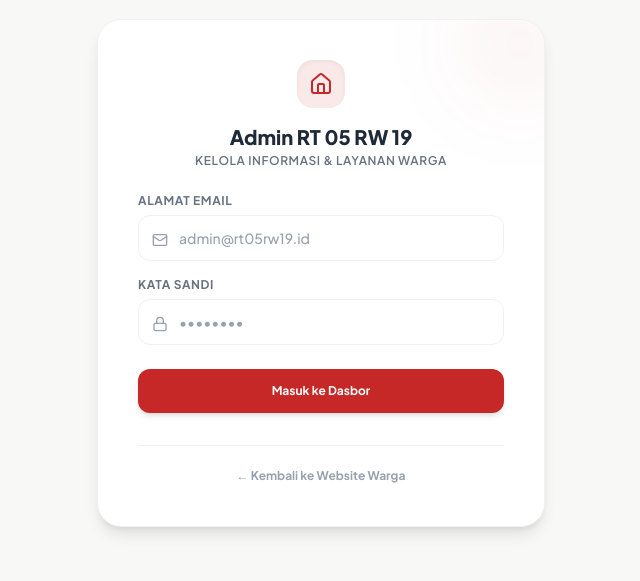
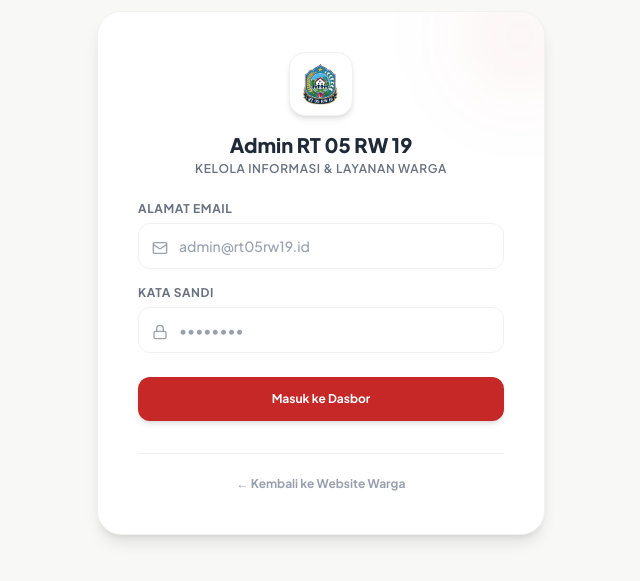
Before and after one commit to Alialkhozini/RT-05-RW-19-Sangkal-Putung, a Next.js app: page /admin/login in a window 1280 px wide. Shown: the part 127-708 px from the top of the page, without its empty margins (319-959 px from the left). Built offline with nearby package versions, Linux system fonts and the light colour scheme; no server answers.

Commit message:
feat: implement admin dashboard layout and login page with Supabase authentication integration

```diff
--- a/app/admin/(dashboard)/layout.tsx
+++ b/app/admin/(dashboard)/layout.tsx
@@ -2,6 +2,7 @@
 
 import { useState, useEffect } from 'react';
 import Link from 'next/link';
+import Image from 'next/image';
 import { usePathname, useRouter } from 'next/navigation';
 import { createBrowserClient } from '@supabase/ssr';
 import {
@@ -82,8 +83,14 @@ export default function AdminLayout({
       <aside className="hidden lg:flex flex-col w-64 bg-dark text-white shrink-0 border-r border-gray-800">
         {/* Brand Header */}
         <div className="p-6 border-b border-gray-800 flex items-center gap-3">
-          <div className="w-9 h-9 bg-primary/20 rounded-xl flex items-center justify-center text-primary font-extrabold shadow-inner border border-primary/20">
-            <span>RT</span>
+          <div className="w-10 h-10 rounded-xl bg-white/10 border border-white/15 flex items-center justify-center p-1.5 shrink-0 shadow-sm">
+            <Image
+              src="/logo-rt.png"
+              alt="Logo RT 05 RW 19"
+              width={36}
+              height={36}
+              className="w-full h-full object-contain"
+            />
           </div>
           <div className="flex flex-col">
             <span className="text-xs font-extrabold tracking-wider uppercase leading-tight text-white">
@@ -221,10 +228,19 @@ export default function AdminLayout({
           {/* Mobile Brand Header */}
           <div className="p-6 border-b border-gray-800 flex items-center justify-between">
             <div className="flex items-center gap-3">
-              <div className="w-8 h-8 bg-primary/20 rounded-lg flex items-center justify-center text-primary font-bold">
-                <span>RT</span>
+              <div className="w-9 h-9 rounded-xl bg-white/10 border border-white/15 flex items-center justify-center p-1 shrink-0 shadow-sm">
+                <Image
+                  src="/logo-rt.png"
+                  alt="Logo RT 05 RW 19"
+                  width={32}
+                  height={32}
+                  className="w-full h-full object-contain"
+                />
               </div>
-              <span className="text-xs font-extrabold">Dasbor Admin</span>
+              <div className="flex flex-col">
+                <span className="text-xs font-extrabold text-white leading-tight">Dasbor Admin</span>
+                <span className="text-[9px] text-gray-500 font-bold tracking-wider uppercase">RT 05 RW 19</span>
+              </div>
             </div>
             <button
               onClick={() => setIsSidebarOpen(false)}
--- a/app/admin/login/page.tsx
+++ b/app/admin/login/page.tsx
@@ -3,8 +3,9 @@
 import { useState } from 'react';
 import { useRouter } from 'next/navigation';
 import Link from 'next/link';
+import Image from 'next/image';
 import { createBrowserClient } from '@supabase/ssr';
-import { AlertCircle, Lock, Mail, Home } from 'lucide-react';
+import { AlertCircle, Lock, Mail } from 'lucide-react';
 import { Input } from '@/components/ui/Input';
 import { Button } from '@/components/ui/Button';
 
@@ -68,8 +69,14 @@ export default function AdminLoginPage() {
 
         {/* Header */}
         <div className="flex flex-col items-center text-center gap-3">
-          <Link href="/" className="w-12 h-12 bg-primary/10 rounded-2xl flex items-center justify-center text-primary font-bold shadow-inner hover:scale-105 transition-transform" title="Kembali ke Beranda">
-            <Home className="w-6 h-6" />
+          <Link href="/" className="w-16 h-16 bg-white rounded-2xl flex items-center justify-center p-2.5 shadow-md border border-neutral-gray hover:scale-105 transition-transform" title="Kembali ke Beranda">
+            <Image
+              src="/logo-rt.png"
+              alt="Logo RT 05 RW 19"
+              width={52}
+              height={52}
+              className="w-full h-full object-contain"
+            />
           </Link>
           <div className="flex flex-col gap-1 mt-1">
             <h1 className="text-xl font-extrabold text-dark leading-tight">Admin RT 05 RW 19</h1>
```
